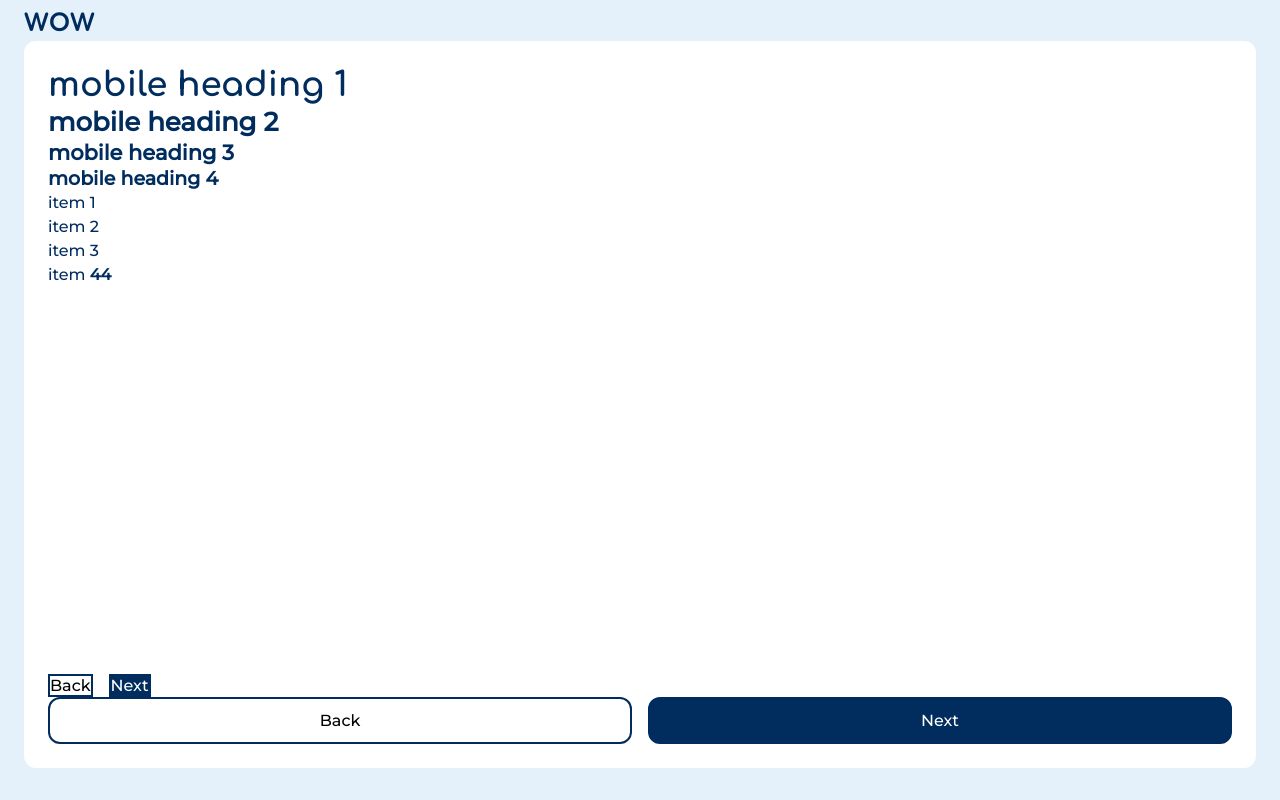
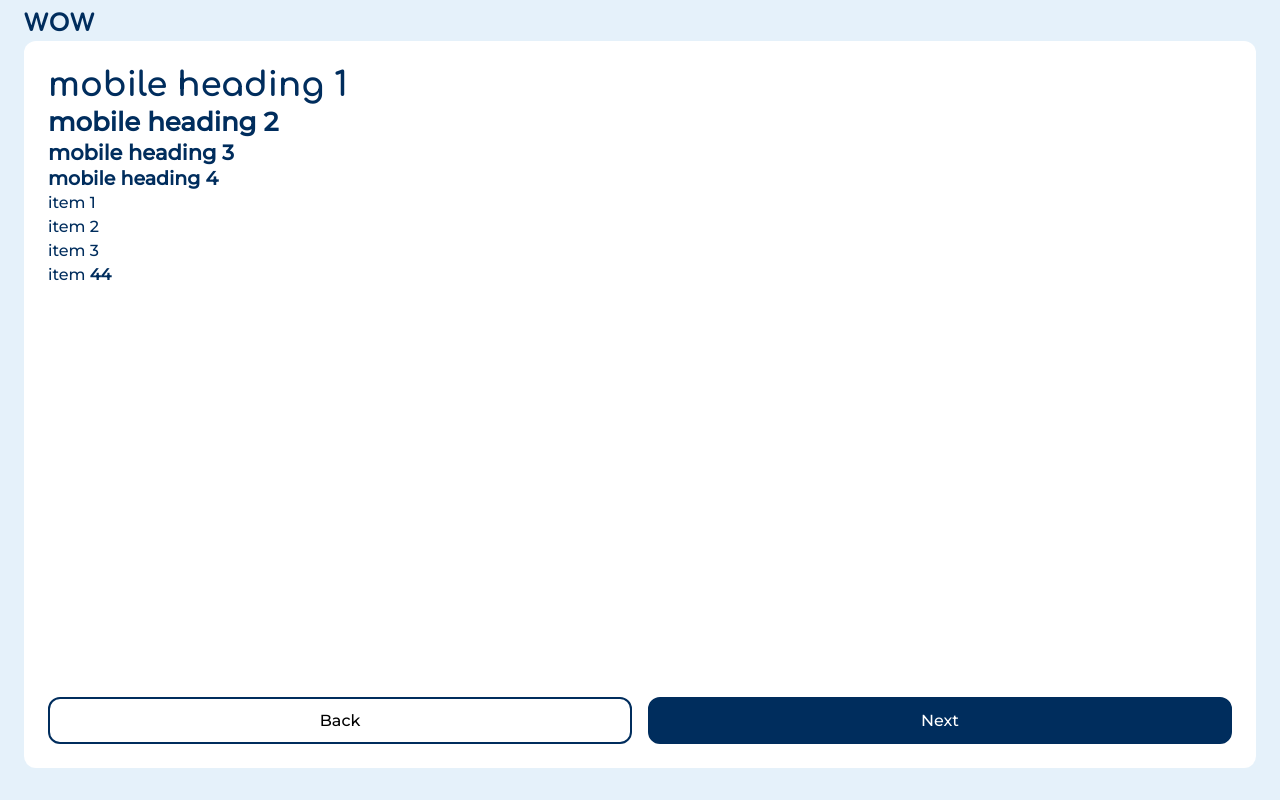
Before and after one commit to bradleyblackdev/dm-webview-prorotype-a, a React (Create React App) app: page / in a window 1280 px wide. Built offline with nearby package versions, Linux system fonts and the light colour scheme.

Commit message:
removed 2nd set of buttons

```diff
--- a/src/TemplateA.tsx
+++ b/src/TemplateA.tsx
@@ -28,10 +28,6 @@ const TemplateA = () => {
                 <p><ReactMarkdown>item **44**</ReactMarkdown></p>
                 <div className="spacer" />
                 <div className="footer">
-                    <button className="back">Back</button>
-                    <button className="primary">Next</button>
-                </div>
-                <div className="footer">
                     <div className="button back">Back</div>
                     <div className="button primary">Next</div>
                 </div>
```
